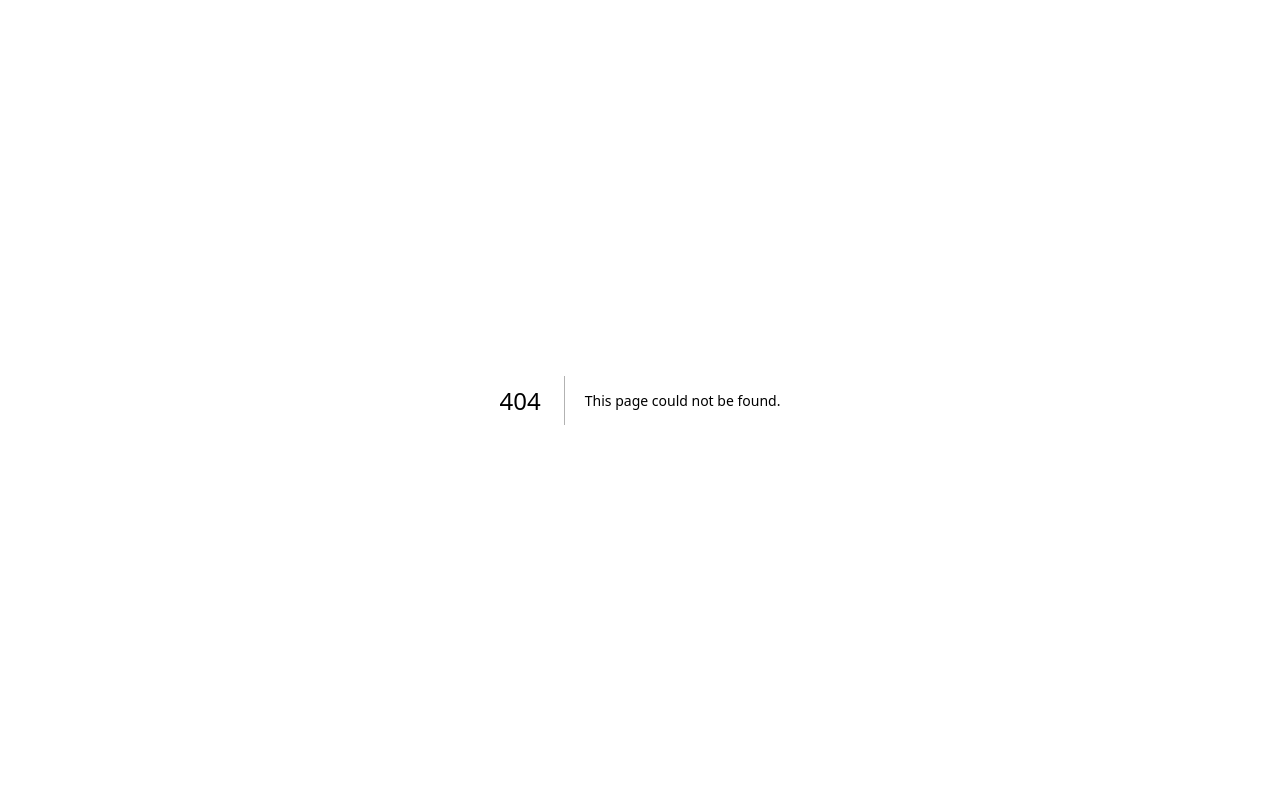
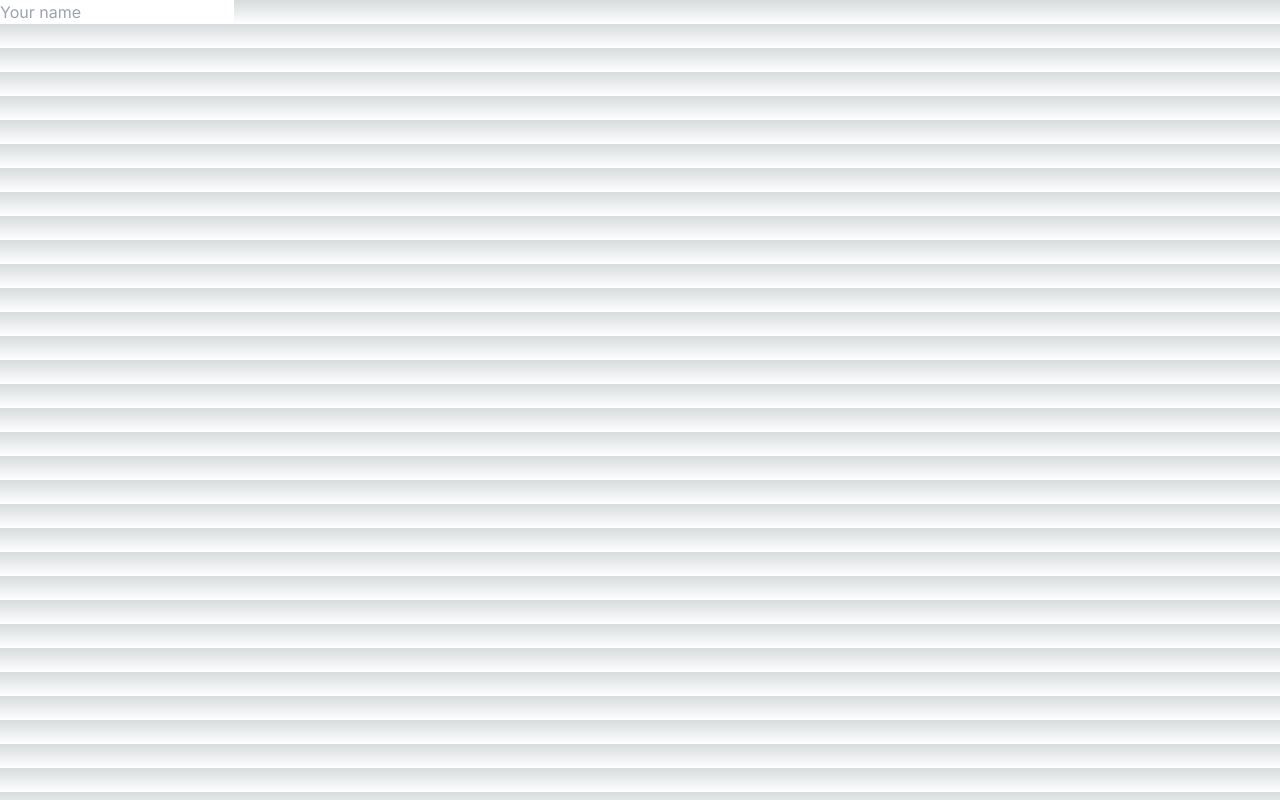
Before and after one commit to noah-00/react-good-and-bad, a Next.js app: page /updatingObjectState/good in a window 1280 px wide. Before the commit this address had no page. Built offline with nearby package versions, Linux system fonts and the light colour scheme.

Commit message:
✨ updatingObjectState

```diff
--- /dev/null
+++ b/src/app/updatingObjectState/bad/page.tsx
@@ -0,0 +1,23 @@
+"use client";
+
+import React, { useState, ChangeEvent } from "react";
+
+export default function Page() {
+  const [user, setUser] = useState({ name: "", city: "", age: 50 });
+
+  const handleChange = (e: ChangeEvent<HTMLInputElement>) => {
+    // bad
+    setUser((user.name = e.target.value));
+  };
+
+  return (
+    <form>
+      <input
+        type="text"
+        placeholder="Your name"
+        onChange={handleChange}
+        className="text-black"
+      />
+    </form>
+  );
+}
--- /dev/null
+++ b/src/app/updatingObjectState/good/page.tsx
@@ -0,0 +1,35 @@
+"use client";
+
+import React, { useState, ChangeEvent } from "react";
+
+export default function Page() {
+  const [user, setUser] = useState({ name: "", city: "", age: 50 });
+  console.log(user);
+
+  const handleChange = (e: ChangeEvent<HTMLInputElement>) => {
+    // this is corect
+    setUser({
+      ...user,
+      name: e.target.value,
+    });
+
+    // or
+    setUser((prev) => {
+      return {
+        ...prev,
+        name: e.target.value,
+      };
+    });
+  };
+
+  return (
+    <form>
+      <input
+        type="text"
+        placeholder="Your name"
+        onChange={handleChange}
+        className="text-black"
+      />
+    </form>
+  );
+}
```
